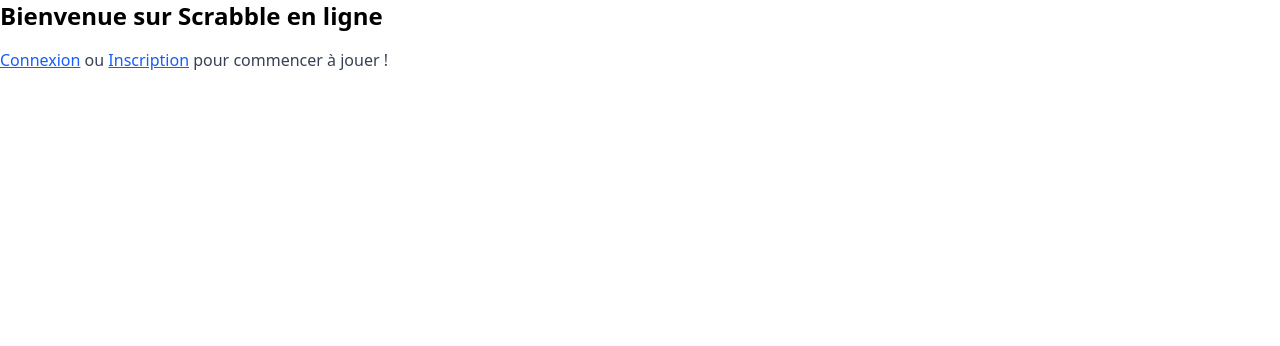
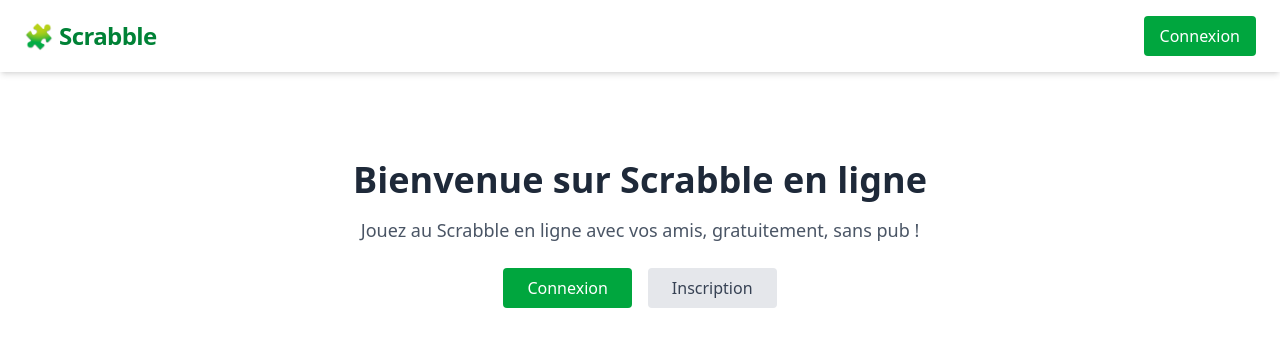
Before and after one commit to ZiplEix/scrabble, a SvelteKit app in the folder frontend/: page / in a window 1280 px wide. Shown: the top 346 px of the page. Built offline with nearby package versions, Linux system fonts and the light colour scheme; no server answers.

Commit message:
Refactors layout and enhances navigation UI
Introduces a new navbar for improved navigation and updates the
main page layout to enhance user experience. Revises styling
for better visual consistency and accessibility. Removes
unnecessary comments and simplifies code structure for clarity.

```diff
--- a/frontend/src/routes/+page.svelte
+++ b/frontend/src/routes/+page.svelte
@@ -25,7 +25,6 @@
 
 	async function onDeleteGame(id: string) {
 		if (!confirm('Voulez-vous vraiment supprimer cette partie ?')) return;
-
 		try {
 			await api.delete(`/game/${id}`);
 			games = games.filter(g => g.id !== id);
@@ -42,10 +41,8 @@
 	async function onRenameGame(id: string, currentName: string) {
 		const newName = await renameGamePrompt(currentName);
 		if (!newName) return;
-
 		try {
 			await api.put(`/game/${id}/rename`, { new_name: newName });
-			// Met à jour localement
 			games = games.map(g => (g.id === id ? { ...g, name: newName } : g));
 		} catch (err) {
 			alert('Erreur lors du renommage de la partie');
@@ -53,13 +50,34 @@
 	}
 </script>
 
-<h1 class="text-2xl font-bold mb-4">Bienvenue sur Scrabble en ligne</h1>
+<!-- NAVBAR -->
+<nav class="flex justify-between items-center px-6 py-4 bg-white shadow-md">
+	<div class="text-2xl font-bold text-green-700 tracking-tight">🧩 Scrabble</div>
+	<div class="flex space-x-6 items-center">
+		{#if !$user}
+			<a href="/login" class="bg-green-600 text-white px-4 py-2 rounded hover:bg-green-700">Connexion</a>
+		{:else}
+			<a href="/login" class="bg-green-600 text-white px-4 py-2 rounded hover:bg-green-700">Jouer</a>
+		{/if}
+	</div>
+</nav>
 
+<main class="max-w-4xl mx-auto px-6 py-10">
 	{#if !$user}
-	<p class="text-gray-700">
-		<a href="/login" class="text-blue-600 underline">Connexion</a> ou
-		<a href="/register" class="text-blue-600 underline">Inscription</a> pour commencer à jouer !
+		<section class="text-center mt-12">
+			<h1 class="text-4xl font-extrabold mb-4 text-gray-800">Bienvenue sur Scrabble en ligne</h1>
+			<p class="text-gray-600 text-lg mb-6">
+				Jouez au Scrabble en ligne avec vos amis, gratuitement, sans pub !
 			</p>
+			<div class="flex justify-center gap-4">
+				<a href="/login" class="bg-green-600 text-white px-6 py-2 rounded hover:bg-green-700">
+					Connexion
+				</a>
+				<a href="/register" class="bg-gray-200 text-gray-700 px-6 py-2 rounded hover:bg-gray-300">
+					Inscription
+				</a>
+			</div>
+		</section>
 	{:else}
 		<div class="mb-6">
 			<h2 class="text-xl font-semibold mb-2">Mes parties en cours</h2>
@@ -69,8 +87,8 @@
 				onRename={onRenameGame}
 			/>
 		</div>
-
-	<button on:click={createGame} class="bg-green-600 text-white px-4 py-2 rounded">
+		<button on:click={createGame} class="bg-green-600 text-white px-4 py-2 rounded hover:bg-green-700">
 			Créer une nouvelle partie
 		</button>
 	{/if}
+</main>
```
Lines whose indentation alone changed are shown as unchanged.
